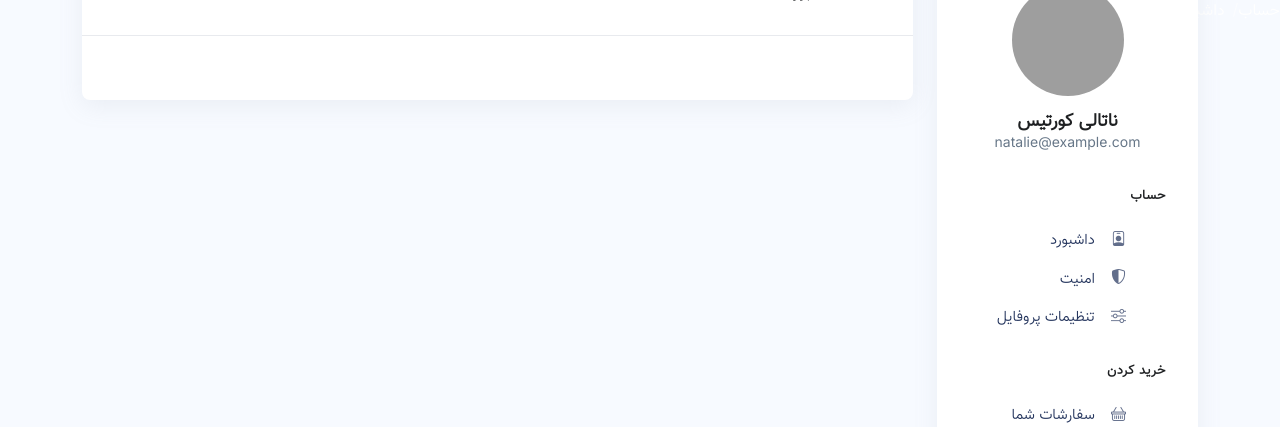
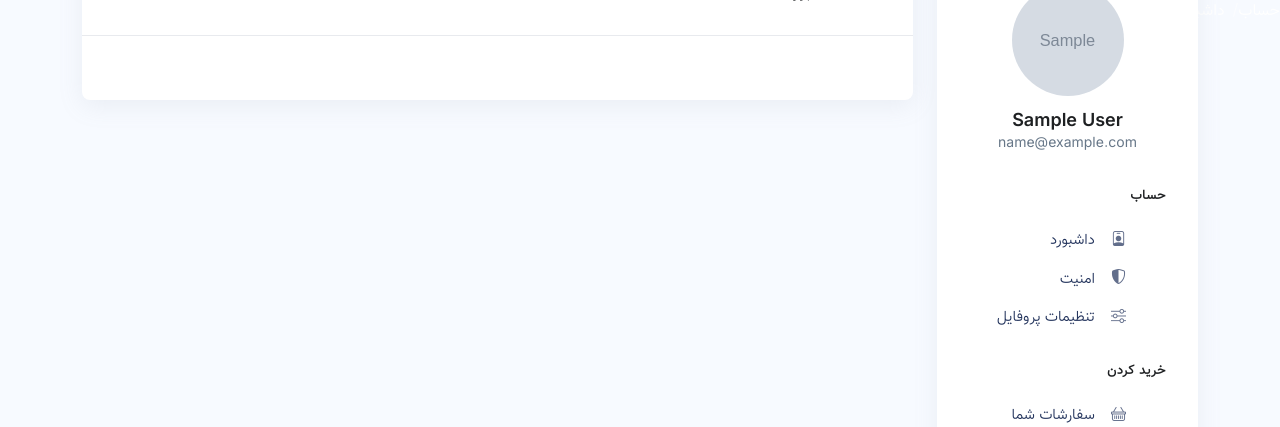
Before and after one commit to fazkal/Django-Online-Shop, a Django app: page /dashboard/customer/home/ in a window 1280 px wide. Shown: the part 279-706 px from the top of the page. Run offline with Django 4.2, Linux system fonts and the light colour scheme; a user stored in the database is signed in; tables that the repository leaves empty hold one stand-in row (values such as "Sample post"); grey boxes marked "Sample" are stand-in pictures; some libraries are stand-ins or nearby versions; grey boxes are pictures that could not be loaded.

Commit message:
Edited sidebar templates.
For display name, email and image of admin and customer users.

```diff
--- a/core/templates/dashboard/admin/sidebar.html
+++ b/core/templates/dashboard/admin/sidebar.html
@@ -8,12 +8,12 @@
           <!-- Avatar -->
           <div class="d-none d-lg-block text-center mb-5">
             <div class="avatar avatar-xxl avatar-circle mb-3">
-              <img class="avatar-img" src="{% static '/img/160x160/img9.jpg' %}" alt="Image Description" />
+              <img class="avatar-img" src="{{request.user.user_profile.image.url}}" alt="Image Description" />
 
             </div>
 
-            <h4 class="card-title mb-0">ناتالی کورتیس</h4>
-            <p class="card-text small">natalie@example.com</p>
+            <h4 class="card-title mb-0">{{request.user.user_profile.get_fullname}}</h4>
+            <p class="card-text small">{{request.user.email}}</p>
           </div>
           <!-- End Avatar -->
 
--- a/core/templates/dashboard/customer/sidebar.html
+++ b/core/templates/dashboard/customer/sidebar.html
@@ -8,12 +8,12 @@
                   <!-- Avatar -->
                   <div class="d-none d-lg-block text-center mb-5">
                     <div class="avatar avatar-xxl avatar-circle mb-3">
-                      <img class="avatar-img" src="{% static '/img/160x160/img9.jpg' %}" alt="Image Description" />
+                      <img class="avatar-img" src="{{request.user.user_profile.image.url}}" alt="Image Description" />
 
                     </div>
 
-                    <h4 class="card-title mb-0">ناتالی کورتیس</h4>
-                    <p class="card-text small">natalie@example.com</p>
+                    <h4 class="card-title mb-0">{{request.user.user_profile.get_fullname}}</h4>
+                    <p class="card-text small">{{request.user.email}}</p>
                   </div>
                   <!-- End Avatar -->
 
```
